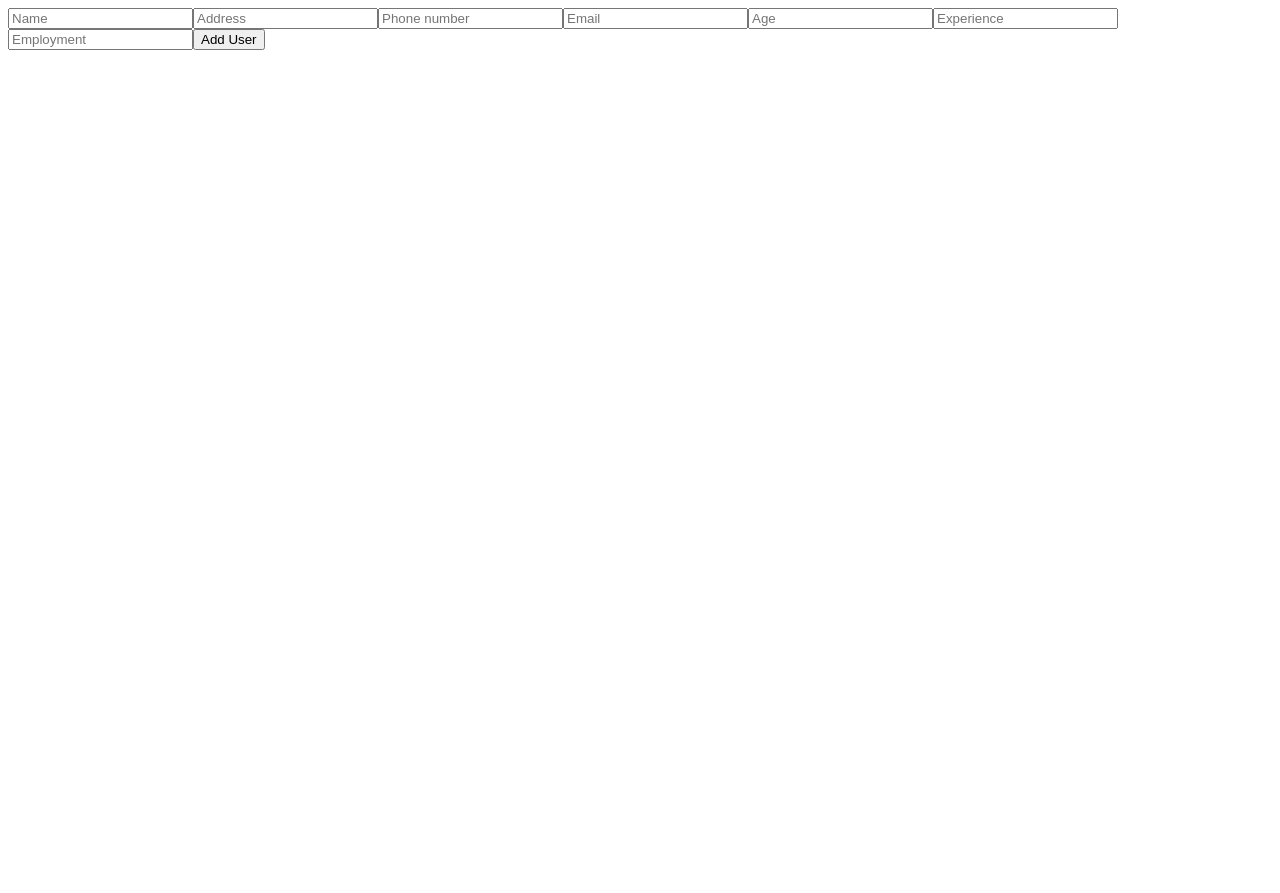
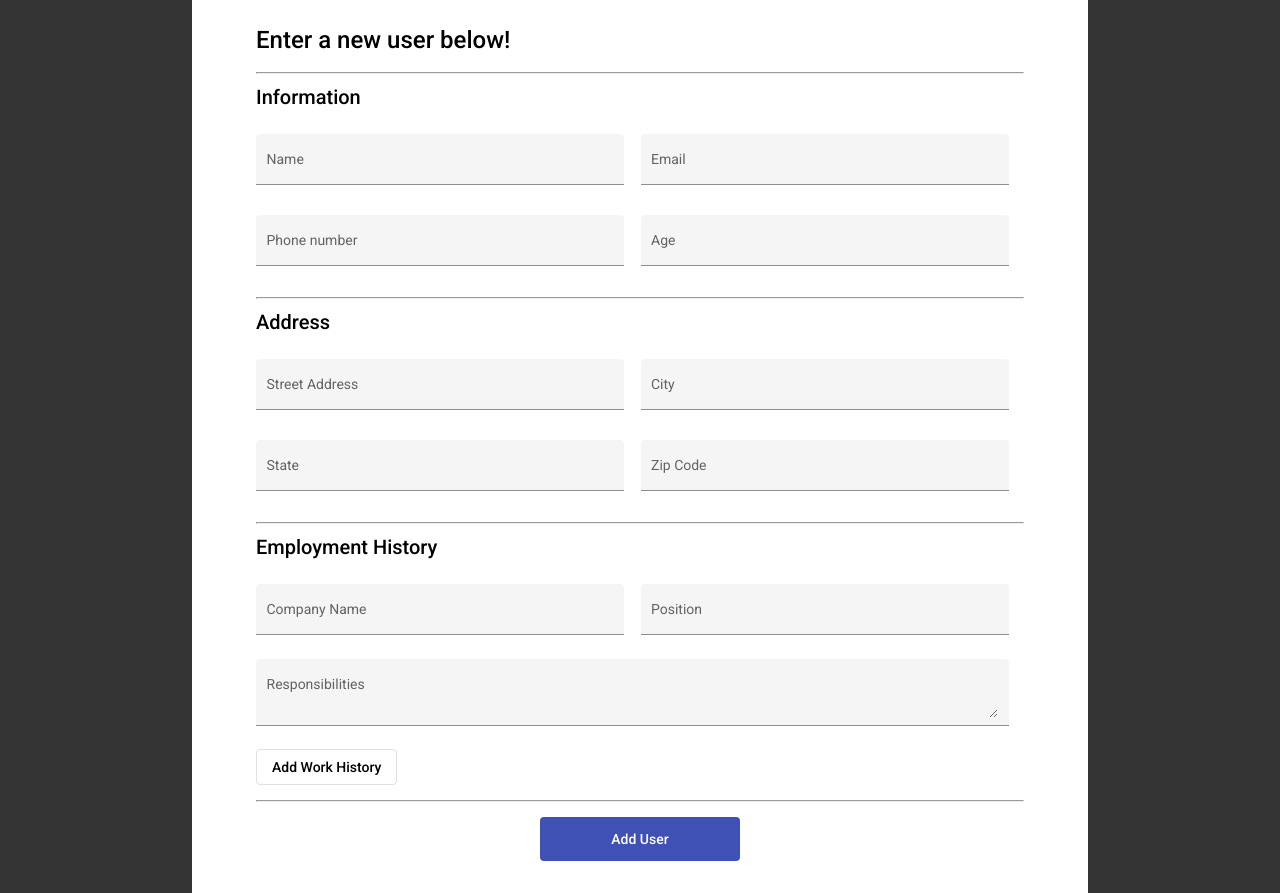
Before and after one commit to apnordin/users-app, an Angular app: page / in a window 1280 px wide. Before the commit the page ends 800 px from the top, so only its background shows below. Built offline with nearby package versions, Linux system fonts and the light colour scheme.

Commit message:
Large commit- added material, styling, made forms more robust and comprehensive, added employment and address logic

```diff
--- a/angular.json
+++ b/angular.json
@@ -22,11 +22,9 @@
             "main": "src/main.ts",
             "polyfills": "src/polyfills.ts",
             "tsConfig": "tsconfig.app.json",
-            "assets": [
-              "src/favicon.ico",
-              "src/assets"
-            ],
+            "assets": ["src/favicon.ico", "src/assets"],
             "styles": [
+              "./node_modules/@angular/material/prebuilt-themes/indigo-pink.css",
               "src/styles.css"
             ],
             "scripts": []
@@ -89,11 +87,9 @@
             "polyfills": "src/polyfills.ts",
             "tsConfig": "tsconfig.spec.json",
             "karmaConfig": "karma.conf.js",
-            "assets": [
-              "src/favicon.ico",
-              "src/assets"
-            ],
+            "assets": ["src/favicon.ico", "src/assets"],
             "styles": [
+              "./node_modules/@angular/material/prebuilt-themes/indigo-pink.css",
               "src/styles.css"
             ],
             "scripts": []
--- a/package.json
+++ b/package.json
@@ -11,10 +11,12 @@
   "private": true,
   "dependencies": {
     "@angular/animations": "~13.1.0",
+    "@angular/cdk": "^13.1.2",
     "@angular/common": "~13.1.0",
     "@angular/compiler": "~13.1.0",
     "@angular/core": "~13.1.0",
     "@angular/forms": "~13.1.0",
+    "@angular/material": "^13.1.2",
     "@angular/platform-browser": "~13.1.0",
     "@angular/platform-browser-dynamic": "~13.1.0",
     "@angular/router": "~13.1.0",
--- a/src/app/app.component.css
+++ b/src/app/app.component.css
@@ -0,0 +1,35 @@
+.container {
+  padding: 24px 64px;
+  width: 60%;
+  max-width: 880px;
+  margin: 0 auto;
+  background-color: #ffffff;
+}
+
+.main-header {
+  font-weight: 500;
+}
+
+.form {
+  width: 96%;
+  position: absolute;
+  left: 0;
+}
+
+.respons-form {
+  width: 98%;
+}
+
+.add-work {
+  margin: 4px 0px 8px;
+}
+
+.submit-container {
+  text-align: center;
+}
+
+.submit-button {
+  margin: 8px 0px;
+  width: 200px;
+  height: 44px;
+}
--- a/src/app/app.component.html
+++ b/src/app/app.component.html
@@ -1,52 +1,164 @@
 <div class="container">
+  <h1 class="main-header">Enter a new user below!</h1>
+  <hr />
+  <h2>Information</h2>
+  <mat-grid-list cols="2" rowHeight="80px">
+    <mat-grid-tile>
+      <mat-form-field class="form" appearance="fill">
+        <mat-label>Name</mat-label>
         <input
+          matInput
           #usernameInput
-    placeholder="Name"
           type="text"
           [value]="newUsername"
           (input)="onUsernameInput(usernameInput.value)"
         />
+      </mat-form-field>
+    </mat-grid-tile>
+    <mat-grid-tile>
+      <mat-form-field class="form" appearance="fill">
+        <mat-label>Email</mat-label>
         <input
-    #addressInput
-    placeholder="Address"
-    type="text"
-    [value]="newAddress"
-    (input)="onAddressInput(addressInput.value)"
+          matInput
+          #emailInput
+          type="email"
+          [value]="newEmail"
+          (input)="onEmailInput(emailInput.value)"
         />
+      </mat-form-field>
+    </mat-grid-tile>
+    <mat-grid-tile>
+      <mat-form-field class="form" appearance="fill">
+        <mat-label>Phone number</mat-label>
         <input
+          matInput
           #phoneInput
-    placeholder="Phone number"
           type="text"
           [value]="newPhone"
           (input)="onPhoneInput(phoneInput.value)"
         />
+      </mat-form-field>
+    </mat-grid-tile>
+    <mat-grid-tile>
+      <mat-form-field class="form" appearance="fill">
+        <mat-label>Age</mat-label>
         <input
-    #emailInput
-    placeholder="Email"
-    type="text"
-    [value]="newEmail"
-    (input)="onEmailInput(emailInput.value)"
-  />
-  <input
+          matInput
           #ageInput
           placeholder="Age"
           type="number"
           [value]="newAge"
           (input)="onAgeInput(ageInput.value)"
         />
+      </mat-form-field>
+    </mat-grid-tile>
+  </mat-grid-list>
+  <hr />
+  <h2>Address</h2>
+  <mat-grid-list cols="2" rowHeight="80px">
+    <mat-grid-tile>
+      <mat-form-field class="form" appearance="fill">
+        <mat-label>Street Address</mat-label>
         <input
-    #experienceInput
-    placeholder="Experience"
+          matInput
+          #streetInput
           type="text"
-    [value]="newExperience"
-    (input)="onExperienceInput(experienceInput.value)"
+          [value]="newStreet"
+          (input)="onStreetInput(streetInput.value)"
         />
+      </mat-form-field>
+    </mat-grid-tile>
+    <mat-grid-tile>
+      <mat-form-field class="form" appearance="fill">
+        <mat-label>City</mat-label>
         <input
-    #employmentInput
-    placeholder="Employment"
+          matInput
+          #cityInput
           type="text"
-    [value]="newEmployment"
-    (input)="onEmploymentInput(employmentInput.value)"
+          [value]="newCity"
+          (input)="onCityInput(cityInput.value)"
         />
-  <button (click)="addUser()">Add User</button>
+      </mat-form-field>
+    </mat-grid-tile>
+    <mat-grid-tile>
+      <mat-form-field class="form" appearance="fill">
+        <mat-label>State</mat-label>
+        <input
+          matInput
+          #stateInput
+          type="text"
+          [value]="newState"
+          (input)="onStateInput(stateInput.value)"
+        />
+      </mat-form-field>
+    </mat-grid-tile>
+    <mat-grid-tile>
+      <mat-form-field class="form" appearance="fill">
+        <mat-label>Zip Code</mat-label>
+        <input
+          matInput
+          #zipInput
+          type="number"
+          [value]="newZip"
+          (input)="onZipInput(zipInput.value)"
+        />
+      </mat-form-field>
+    </mat-grid-tile>
+  </mat-grid-list>
+  <hr />
+  <h2>Employment History</h2>
+  <div *ngFor="let job of allEmployment">
+    <h3>{{ job.company }} - {{ job.position }}</h3>
   </div>
+  <mat-grid-list cols="2" rowHeight="80px">
+    <mat-grid-tile>
+      <mat-form-field class="form" appearance="fill">
+        <mat-label>Company Name</mat-label>
+        <input
+          #companyNameInput
+          matInput
+          type="text"
+          [value]="newCompany"
+          (input)="onCompanyInput(companyNameInput.value)"
+        />
+      </mat-form-field>
+    </mat-grid-tile>
+    <mat-grid-tile>
+      <mat-form-field class="form" appearance="fill">
+        <mat-label>Position</mat-label>
+        <input
+          #positionInput
+          matInput
+          type="text"
+          [value]="newPosition"
+          (input)="onPositionInput(positionInput.value)"
+        />
+      </mat-form-field>
+    </mat-grid-tile>
+  </mat-grid-list>
+  <mat-form-field class="respons-form" appearance="fill">
+    <mat-label>Responsibilities</mat-label>
+    <textarea
+      #responsInput
+      matInput
+      type="text"
+      [value]="newRespons"
+      (input)="onResponsInput(responsInput.value)"
+    >
+    </textarea>
+  </mat-form-field>
+  <button class="add-work" mat-stroked-button (click)="addEmployment()">
+    Add Work History
+  </button>
+  <hr />
+  <div class="submit-container">
+    <button
+      class="submit-button"
+      mat-flat-button
+      color="primary"
+      (click)="addUser()"
+    >
+      Add User
+    </button>
+  </div>
+</div>
--- a/src/app/app.component.ts
+++ b/src/app/app.component.ts
@@ -9,19 +9,40 @@ export class AppComponent {
   title = 'users-app';
   newUser = {};
   newUsername = "";
-  newAddress = "";
+  newStreet = "";
+  newCity = "";
+  newState = "";
+  newZip: number | undefined = undefined;
   newPhone = "";
   newEmail = "";
   newAge: number | undefined = undefined;
-  newExperience = "";
-  newEmployment = "";
+  allEmployment: {
+    company: string;
+    position: string;
+    responsibilities: string[];
+  }[] = [];
+  newCompany = "";
+  newRespons = "";
+  newPosition = "";
 
   onUsernameInput(username: string) {
     this.newUsername = username;
   }
 
-  onAddressInput(address: string) {
-    this.newAddress = address;
+  onStreetInput(street: string) {
+    this.newStreet = street;
+  }
+
+  onCityInput(city: string) {
+    this.newCity = city;
+  }
+
+  onStateInput(state: string) {
+    this.newState = state;
+  }
+
+  onZipInput(zip: string) {
+    this.newZip = Number(zip);
   }
 
   onPhoneInput(phone: string) {
@@ -35,23 +56,45 @@ export class AppComponent {
     this.newAge = Number(age);
   }
 
-  onExperienceInput(experience: string) {
-    this.newExperience = experience;
+  onCompanyInput(company: string) {
+    this.newCompany = company;
   }
 
-  onEmploymentInput(employment: string) {
-    this.newEmployment = employment;
+  onPositionInput(position: string) {
+    this.newPosition = position;
+  }
+
+  onResponsInput(respons: string) {
+    this.newRespons = respons;
+  }
+
+  addEmployment() {
+    const responsArray= this.newRespons.split("\n")
+    const newJob = {
+      company: this.newCompany,
+      position: this.newPosition,
+      responsibilities: responsArray,
+    }
+    this.allEmployment.push(newJob)
+    this.newCompany = "";
+    this.newPosition = "";
+    this.newRespons = "";
   }
 
   addUser() {
+    const userAddress = {
+      street: this.newStreet,
+      city: this.newCity,
+      state: this.newState,
+      zip: this.newZip,
+    }
     this.newUser = {
       username: this.newUsername,
-      address: this.newAddress,
+      address: userAddress,
       phone: this.newPhone,
       email: this.newEmail,
       age: this.newAge,
-      experience: this.newExperience,
-      employment: this.newEmployment,
+      employment: this.allEmployment,
     }
     console.log(this.newUser)
   }
--- a/src/index.html
+++ b/src/index.html
@@ -6,8 +6,11 @@
   <base href="/">
   <meta name="viewport" content="width=device-width, initial-scale=1">
   <link rel="icon" type="image/x-icon" href="favicon.ico">
+  <link rel="preconnect" href="https://fonts.gstatic.com">
+  <link href="https://fonts.googleapis.com/css2?family=Roboto:wght@300;400;500&display=swap" rel="stylesheet">
+  <link href="https://fonts.googleapis.com/icon?family=Material+Icons" rel="stylesheet">
 </head>
-<body>
+<body class="mat-typography">
   <app-root></app-root>
 </body>
 </html>
--- a/src/styles.css
+++ b/src/styles.css
@@ -1 +1,9 @@
 /* You can add global styles to this file, and also import other style files */
+
+html,
+body {
+  margin: 0;
+  height: 100%;
+  background-color: #333;
+  font-family: Roboto, "Helvetica Neue", sans-serif;
+}
```
Also changed, not shown: src/app/app.module.ts (+12 -2 lines), 1 other file (tests, documents, lock files or other folders). Lines whose indentation alone changed are shown as unchanged.
